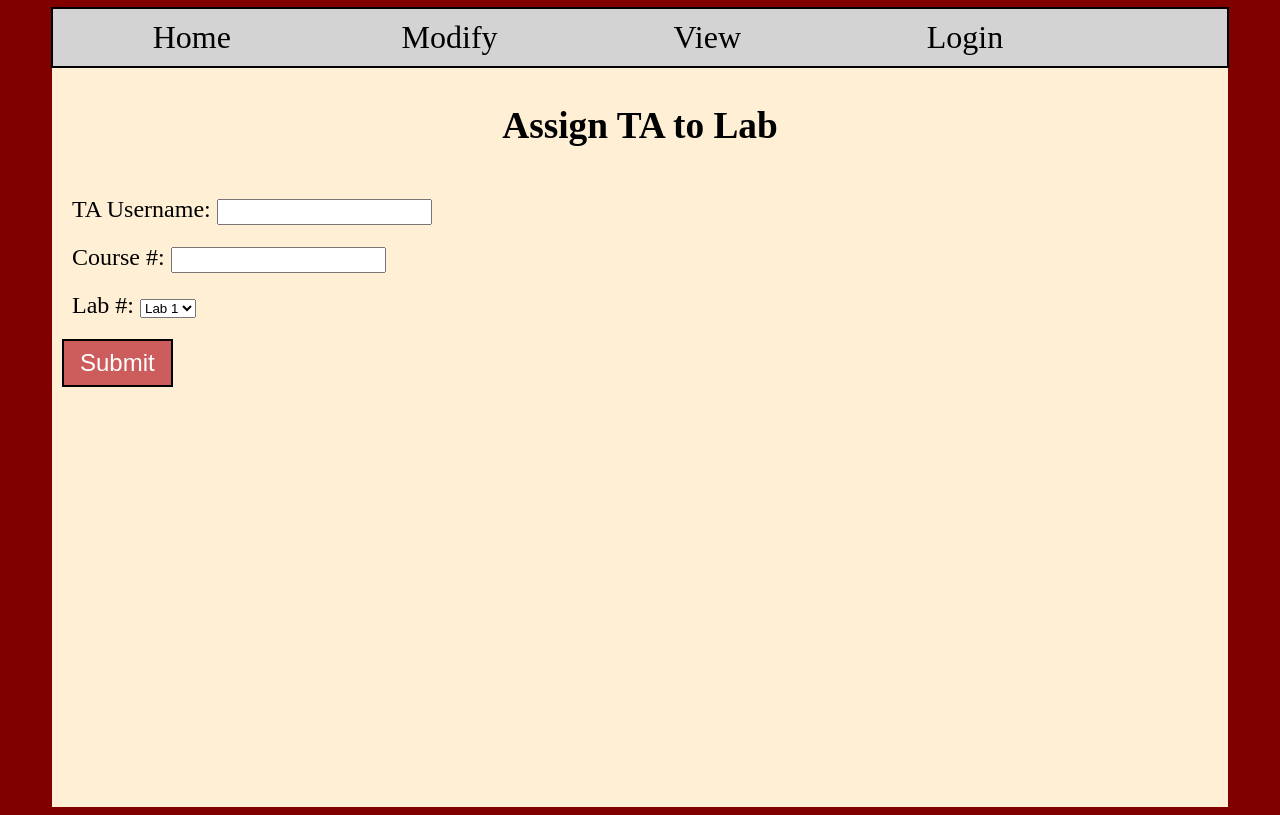
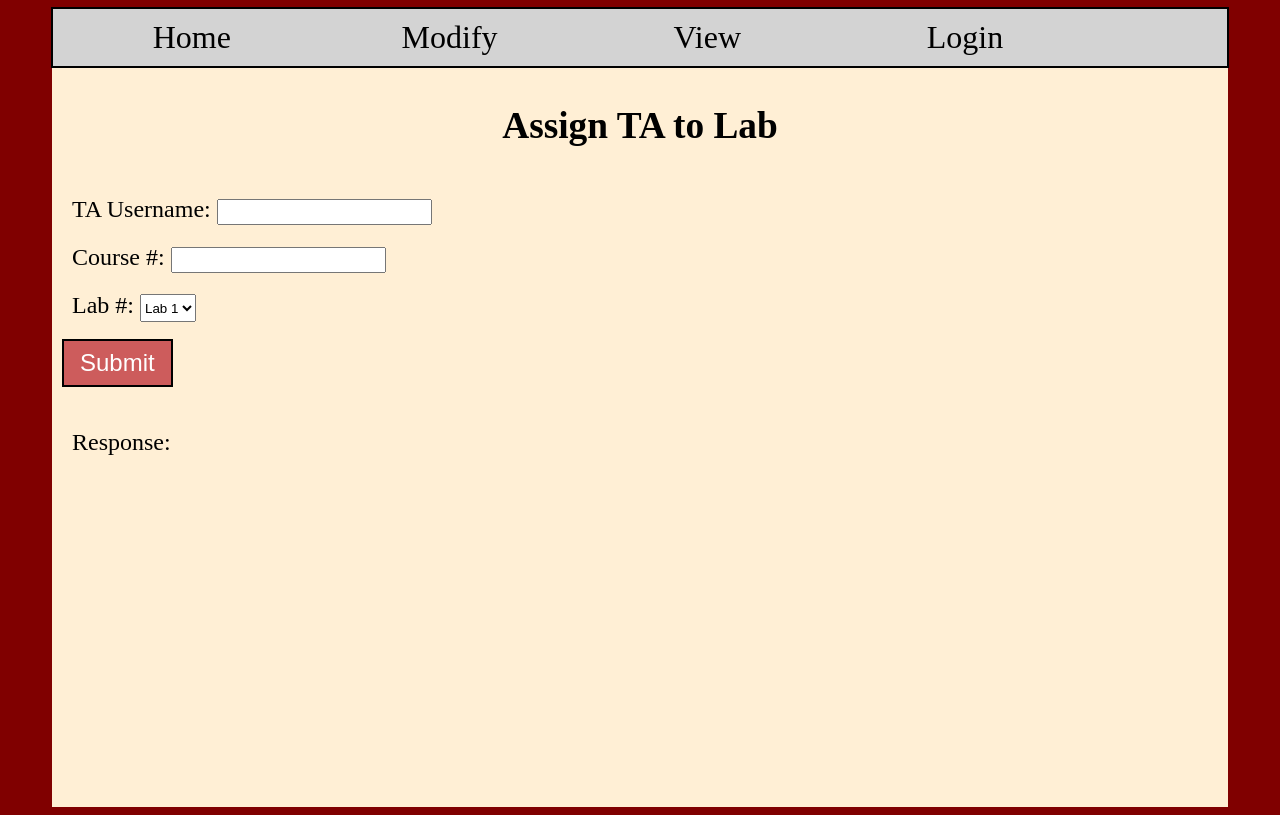
Before and after one commit to kmlacasse/webproject, a Django app: page /assign_TA_to_lab.html in a window 1280 px wide. Run offline with Django 3.2, Linux system fonts and the light colour scheme.

Commit message:
Update assign_TA_to_lab.html

```diff
--- a/templates/taapp/assign_TA_to_lab.html
+++ b/templates/taapp/assign_TA_to_lab.html
@@ -7,7 +7,7 @@
             <p class="formText"> TA Username: <input type="text" name="username" class="textInput"></p><br>
             <p class="formText"> Course #: <input type="text" name="courseID" class="textInput"></p><br>
             <p class="formText"> Lab #:
-                <select class="assignInstructorSelect" name="lab">
+                <select class="selectDropdown" name="lab">
                     <option value="101">Lab 1</option>
                     <option value="102">Lab 2</option>
                     <option value="103">Lab 3</option>
@@ -22,7 +22,6 @@
         <input type="submit" class="submitModifyButton" value="Submit">
     </form><br>
 
-    <p>
-        {{list}}
-    </p>
+    <p class="responseText">Response: {{ list }}</p>
+
 {% endblock content %}
```
